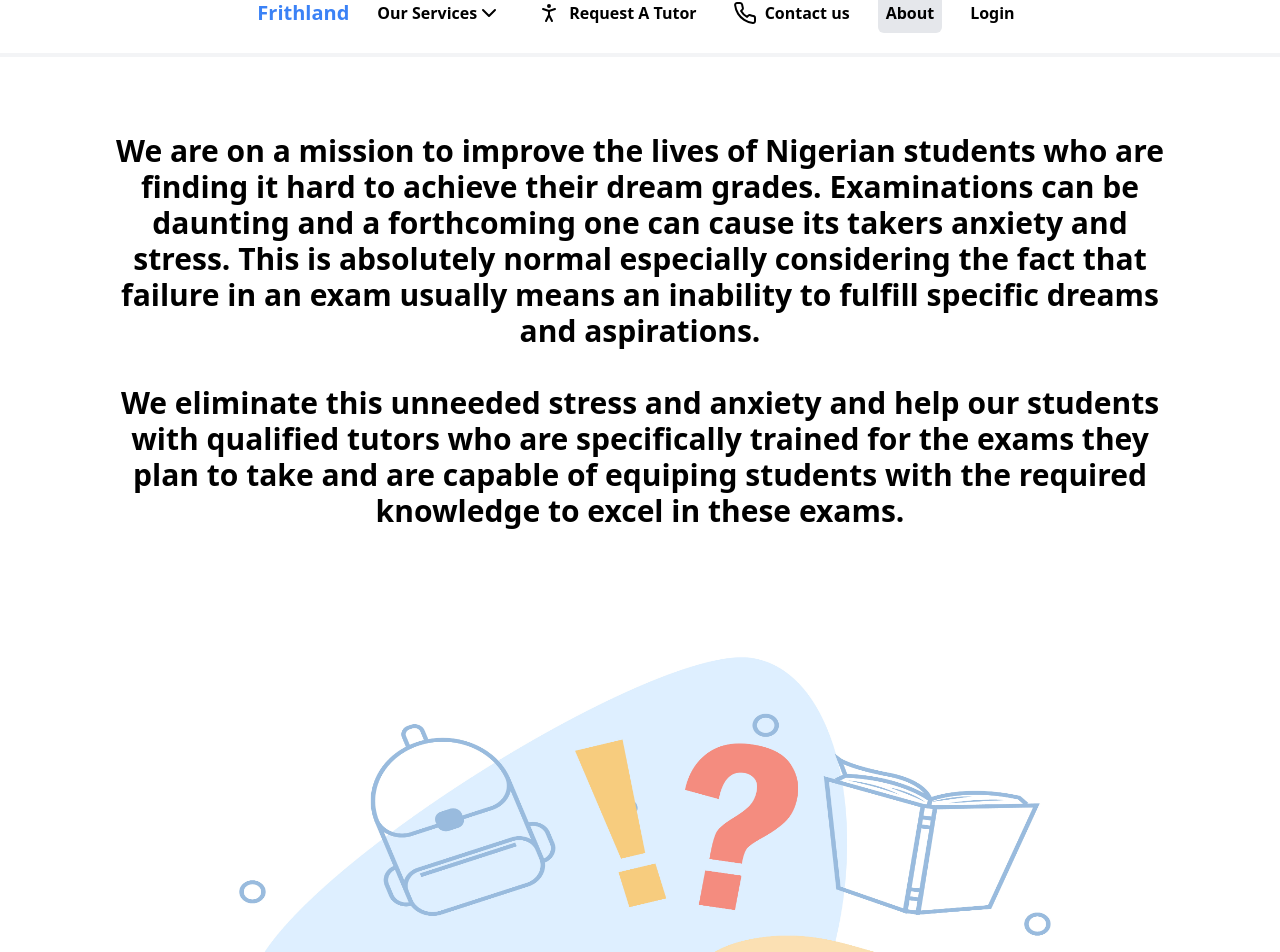
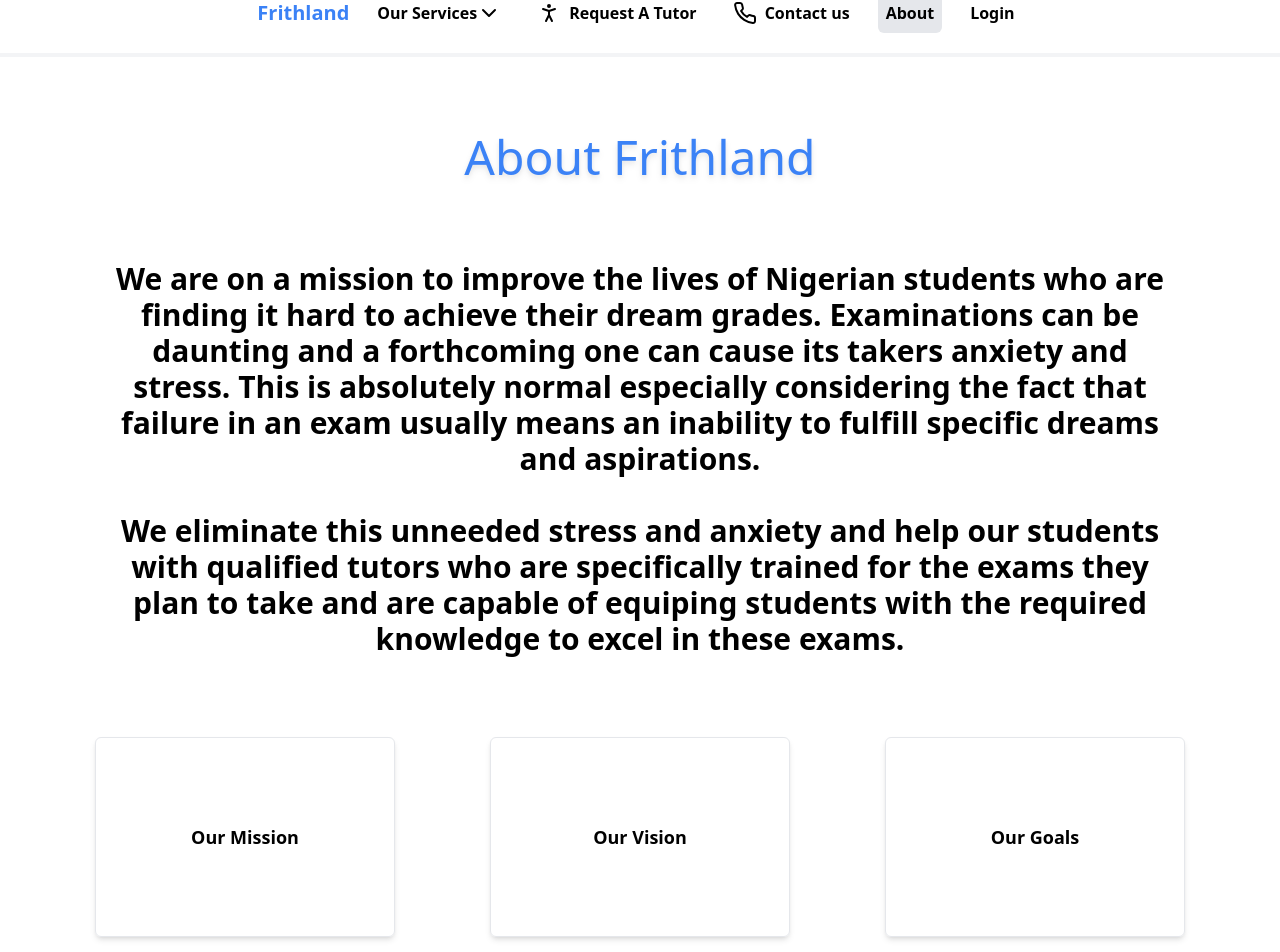
Before and after one commit to Mayor-Rhymes/learning-platform, a Vue app: page /about in a window 1280 px wide. Shown: the part 27-979 px from the top of the page. Built offline with nearby package versions, Linux system fonts and the light colour scheme; a web font is replaced by a local one; what @splidejs/vue-splide would draw is missing.

Commit message:
Added new stuff to about page

```diff
--- /dev/null
+++ b/src/components/Block.vue
@@ -0,0 +1,11 @@
+
+
+<template>
+
+    <div class="flex flex-col rounded-md border-blue-950">
+        <h6>Our Mission</h6>
+
+
+
+    </div>
+</template>
--- a/src/views/AboutView.vue
+++ b/src/views/AboutView.vue
@@ -5,20 +5,50 @@
 </script> -->
 
 <template>
-  <p class="text-center text-lg md:text-xl lg:mx-28 lg:text-3xl font-extrabold">
-    We are on a mission to improve the lives of Nigerian students who are
-    finding it hard to achieve their dream grades. Examinations can be daunting
-    and a forthcoming one can cause its takers anxiety and stress. This is
-    absolutely normal especially considering the fact that failure in an exam
-    usually means an inability to fulfill specific dreams and aspirations.
+  <div class="flex flex-col gap-20 h-full w-full bg-[aboutbg] bg-cover bg-no-repeat">
+    <h4 class="text-center text-5xl text-blue-500 drop-shadow-md">
+      About Frithland
+    </h4>
+    <p
+      class="text-center text-lg md:text-xl lg:mx-28 lg:text-3xl font-extrabold"
+    >
+      We are on a mission to improve the lives of Nigerian students who are
+      finding it hard to achieve their dream grades. Examinations can be
+      daunting and a forthcoming one can cause its takers anxiety and stress.
+      This is absolutely normal especially considering the fact that failure in
+      an exam usually means an inability to fulfill specific dreams and
+      aspirations.
 
-    <br />
-    <br />
-    We eliminate this unneeded stress and anxiety and help our students with
-    qualified tutors who are specifically trained for the exams they plan to
-    take and are capable of equiping students with the required knowledge to excel in these exams.
+      <br />
+      <br />
+      We eliminate this unneeded stress and anxiety and help our students with
+      qualified tutors who are specifically trained for the exams they plan to
+      take and are capable of equiping students with the required knowledge to
+      excel in these exams.
+    </p>
 
-  </p>
+    <!-- <img
+      src="../assets/about.jpg"
+      alt="about-image"
+      className="block h-[400px] md:h-[600px] lg:h-[800px]"
+    /> -->
 
-  <img src="../assets/about.jpg" alt="about-image" className="block h-[400px] md:h-[600px] lg:h-[800px]" />
+    <div class="flex justify-evenly">
+      <div
+        class="flex flex-col items-center justify-center rounded-md border h-[200px] w-[300px] cursor-pointer transition-all duration-300 ease-in-out delay-300 shadow-md hover:shadow-fuchsia-400"
+      >
+        <h6 class="text-lg font-bold">Our Mission</h6>
+      </div>
+      <div
+        class="flex flex-col items-center justify-center rounded-md border h-[200px] w-[300px] cursor-pointer transition-all duration-300 ease-in-out delay-300 shadow-md hover:shadow-fuchsia-400"
+      >
+        <h6 class="text-lg font-bold">Our Vision</h6>
+      </div>
+      <div
+        class="flex flex-col items-center justify-center rounded-md border h-[200px] w-[300px] cursor-pointer transition-all duration-300 ease-in-out delay-300 shadow-md hover:shadow-fuchsia-400"
+      >
+        <h6 class="text-lg font-bold">Our Goals</h6>
+      </div>
+    </div>
+  </div>
 </template>
--- a/tailwind.config.js
+++ b/tailwind.config.js
@@ -12,6 +12,7 @@
         },
         backgroundImage: {
            groupbg: 'url("/src/assets/group-photo.jpg")',
+           aboutbg: 'url("/src/assets/about.jpg")',
         }
 
 
```
